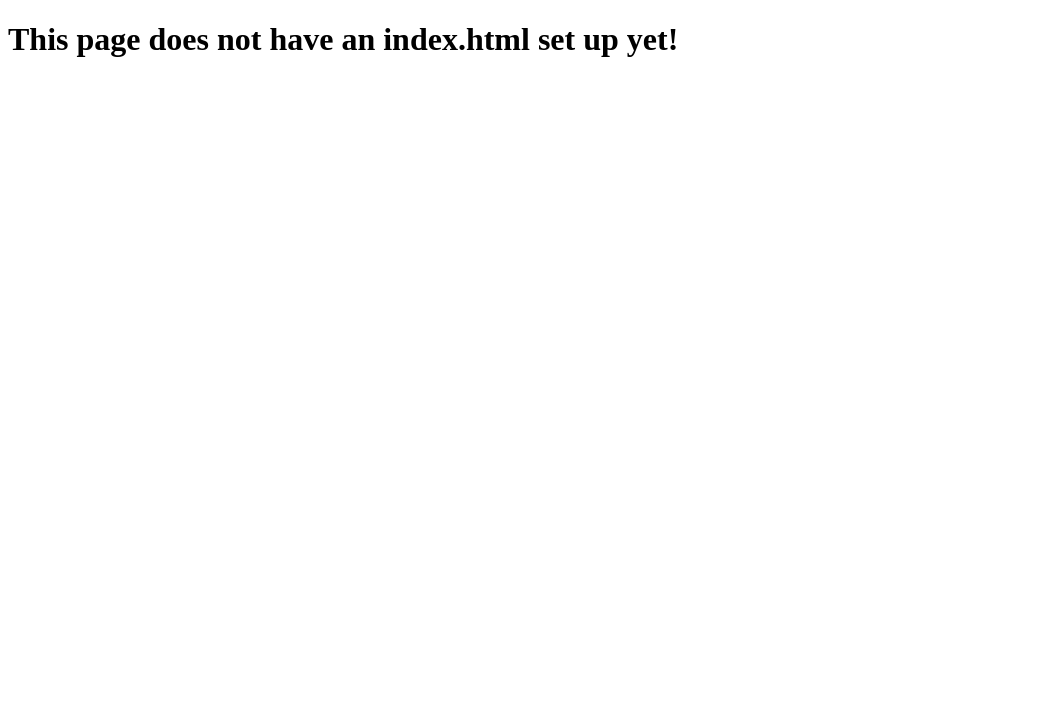
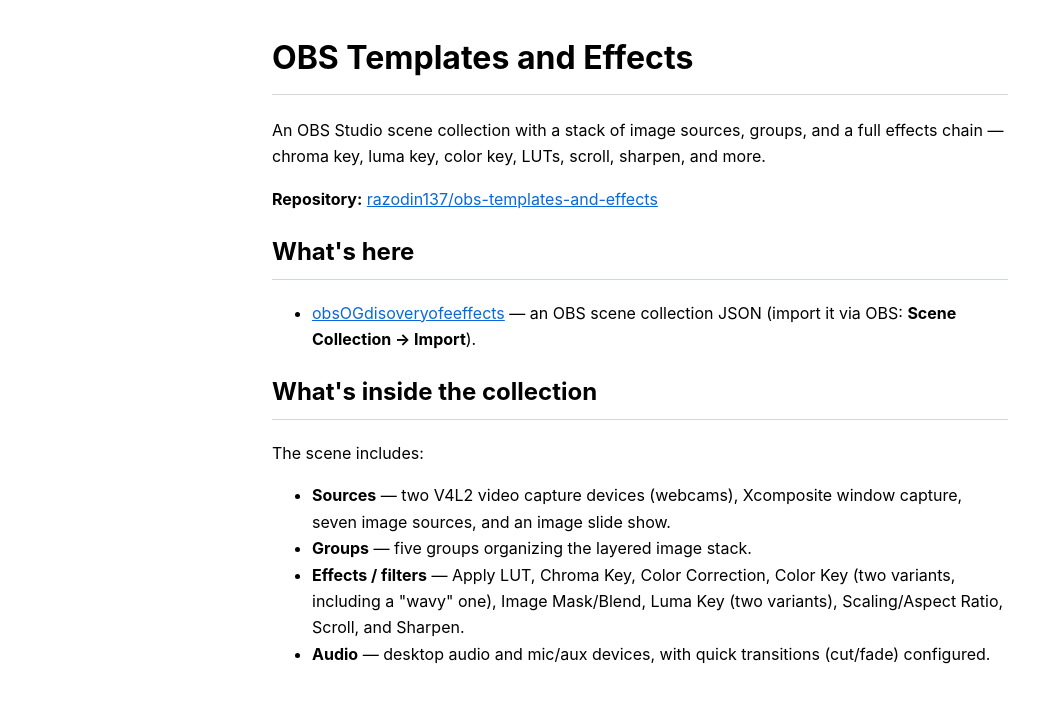
Before and after one commit to razodin137/obs-templates-and-effects, a plain HTML site: page index.html in a window 1280 px wide. Shown: the whole page, without its empty margins (0-1063 px from the left). Drawn offline with Linux system fonts and the light colour scheme.

Commit message:
Add descriptive README and index.html

```diff
--- a/index.html
+++ b/index.html
@@ -1,7 +1,51 @@
 <!DOCTYPE html>
-<html>
-<head><meta charset="utf-8"><title>Coming soon</title></head>
+<html lang="en">
+<head>
+<meta charset="utf-8">
+<meta name="viewport" content="width=device-width, initial-scale=1">
+<title>
+obs-templates-and-effects</title>
+<style>
+  :root { color-scheme: light dark; }
+  body {
+    font-family: -apple-system, BlinkMacSystemFont, "Segoe UI", Helvetica, Arial, sans-serif;
+    max-width: 46rem;
+    margin: 2rem auto;
+    padding: 0 1rem;
+    line-height: 1.65;
+  }
+  a { color: #0969da; }
+  @media (prefers-color-scheme: dark) { a { color: #4493f8; } }
+  pre {
+    background: #f6f8fa; border-radius: 6px; padding: 1rem;
+    overflow-x: auto; font-size: 0.875rem;
+  }
+  @media (prefers-color-scheme: dark) { pre { background: #151b23; } }
+  code { font-family: ui-monospace, SFMono-Regular, "SF Mono", Menlo, Consolas, monospace; }
+  table { border-collapse: collapse; }
+  th, td { border: 1px solid #d0d7de; padding: 0.375rem 0.75rem; }
+  th { background: #f6f8fa; }
+  @media (prefers-color-scheme: dark) { th, td { border-color: #3d444d; } th { background: #151b23; } }
+  h1, h2 { border-bottom: 1px solid #d0d7de; padding-bottom: 0.3em; }
+  @media (prefers-color-scheme: dark) { h1, h2 { border-color: #3d444d; } }
+</style>
+</head>
 <body>
-<h1>This page does not have an index.html set up yet!</h1>
+<h1>OBS Templates and Effects</h1>
+<p>An OBS Studio scene collection with a stack of image sources, groups, and a full effects chain — chroma key, luma key, color key, LUTs, scroll, sharpen, and more.</p>
+<p><strong>Repository:</strong> <a href="https://github.com/razodin137/obs-templates-and-effects">razodin137/obs-templates-and-effects</a></p>
+<h2>What&#39;s here</h2>
+<ul>
+<li><a href="./obsOGdisoveryofeeffects">obsOGdisoveryofeeffects</a> — an OBS scene collection JSON (import it via OBS: <strong>Scene Collection → Import</strong>).</li>
+</ul>
+<h2>What&#39;s inside the collection</h2>
+<p>The scene includes:</p>
+<ul>
+<li><strong>Sources</strong> — two V4L2 video capture devices (webcams), Xcomposite window capture, seven image sources, and an image slide show.</li>
+<li><strong>Groups</strong> — five groups organizing the layered image stack.</li>
+<li><strong>Effects / filters</strong> — Apply LUT, Chroma Key, Color Correction, Color Key (two variants, including a &quot;wavy&quot; one), Image Mask/Blend, Luma Key (two variants), Scaling/Aspect Ratio, Scroll, and Sharpen.</li>
+<li><strong>Audio</strong> — desktop audio and mic/aux devices, with quick transitions (cut/fade) configured.</li>
+</ul>
+
 </body>
 </html>
```
Also changed, not shown: 1 other file.
